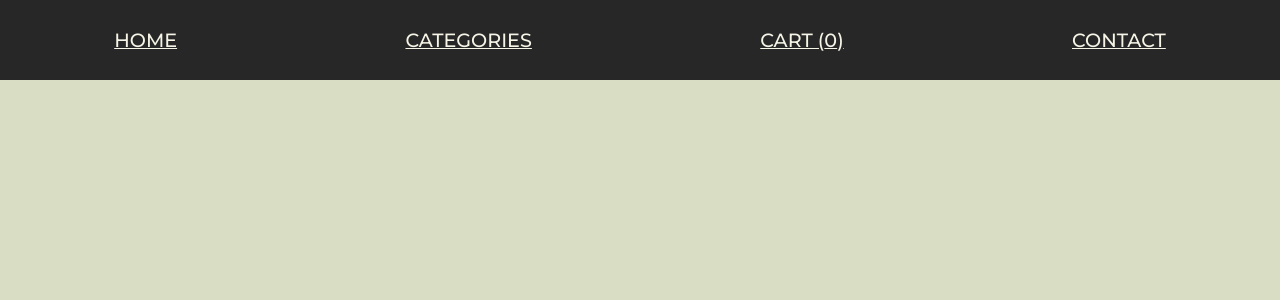
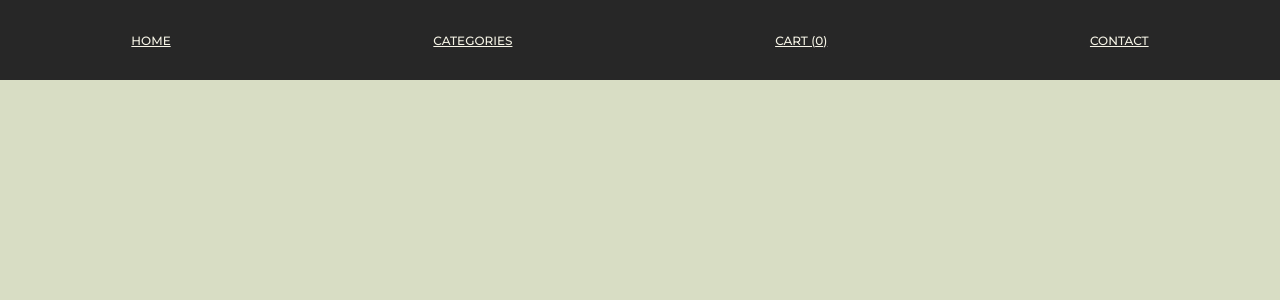
Before and after one commit to michalsamulak/ReactShop, a React (Vite) app: page / in a window 1280 px wide. Shown: the top 300 px of the page. Built offline with nearby package versions, Linux system fonts and the light colour scheme.

Commit message:
set root font-size 10px

```diff
--- a/src/style/style.css
+++ b/src/style/style.css
@@ -4,6 +4,10 @@
     -webkit-box-sizing: border-box;
     box-sizing: border-box;
   }
+
+html {
+  font-size: 10px;
+}
 
 body {
   background-color: #d8ddc4;
```
